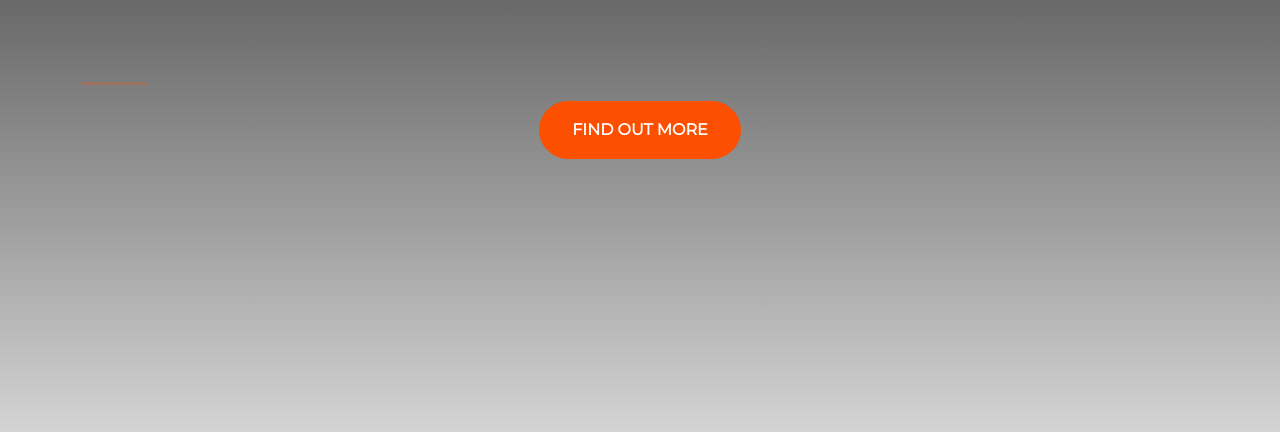
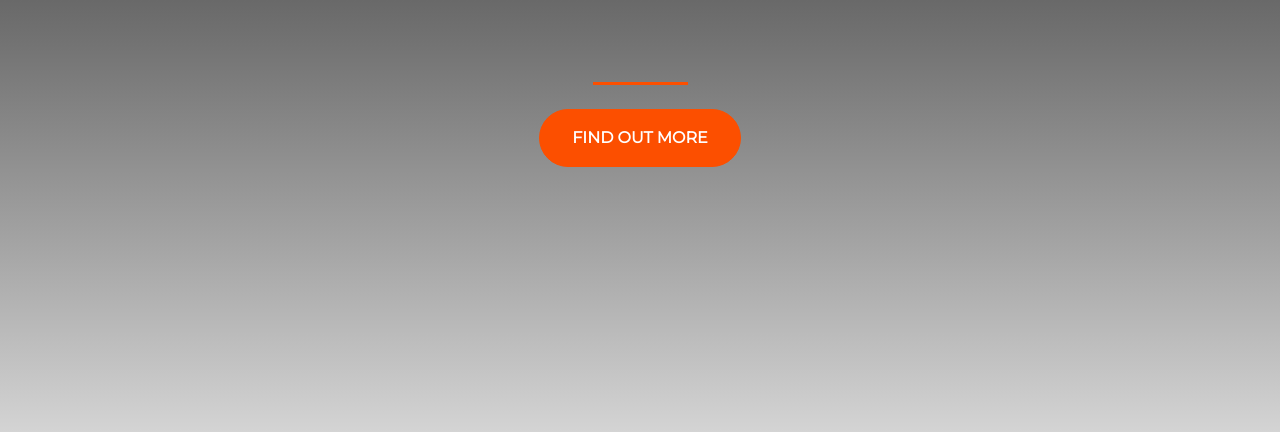
Before and after one commit to Goofy313/Startup, a plain HTML site: page index.html in a window 1280 px wide. Shown: the part 360-792 px from the top of the page. Drawn offline with nearby package versions, Linux system fonts and the light colour scheme.

Commit message:
Added mailchimp landing page and corrected the hr element on the index page

```diff
--- a/include/css/style.css
+++ b/include/css/style.css
@@ -14,7 +14,9 @@ h1 {
 .hr-custom {
 	border-color: #FC4F00;
 	border-width: 3px;
-	max-width: 65px;
+	max-width: 95px;
+	opacity: 1;
+	margin: 1.5rem auto;
 }
 
 .btn-custom {
@@ -29,6 +31,7 @@ h1 {
 .btn-custom:hover {
 	background-color: #1D1D1D;
 	border-color: #1D1D1D;
+	color: #FC4F00;
 }
 
 .buffer {
--- a/index.html
+++ b/index.html
@@ -22,7 +22,7 @@
 			<div class="buffer col-12"></div>
 			<section class="text-center col-12">
 				<hr class="hr-custom">
-				<button type="button" class="btn btn-primary btn-custom">Find out more</button>
+				<a href="https://mailchi.mp/460b9d7093f3/startup"><button type="button" class="btn btn-primary btn-custom">Find out more</button></a>
 			</section>
 		</div>
 	</div>
```
